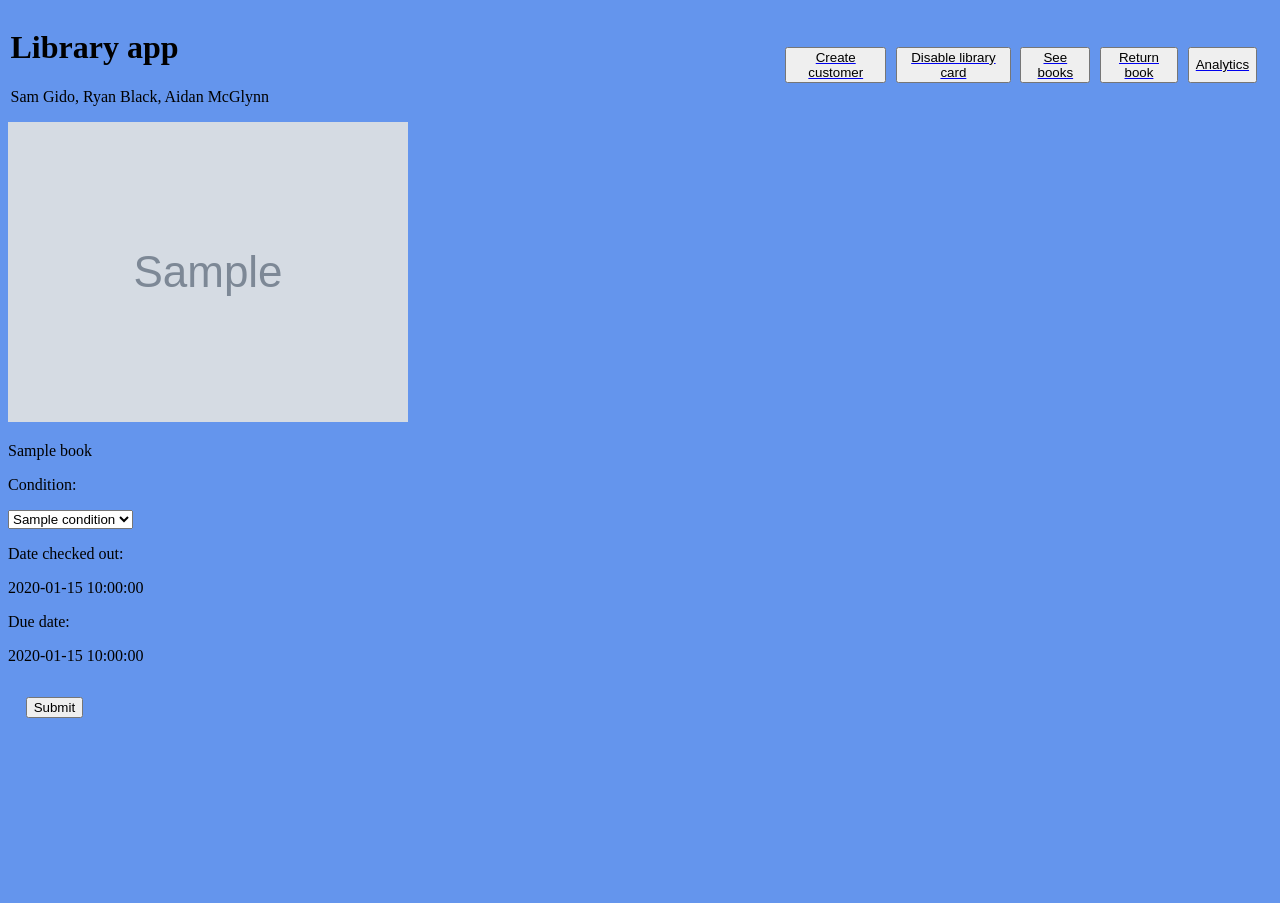
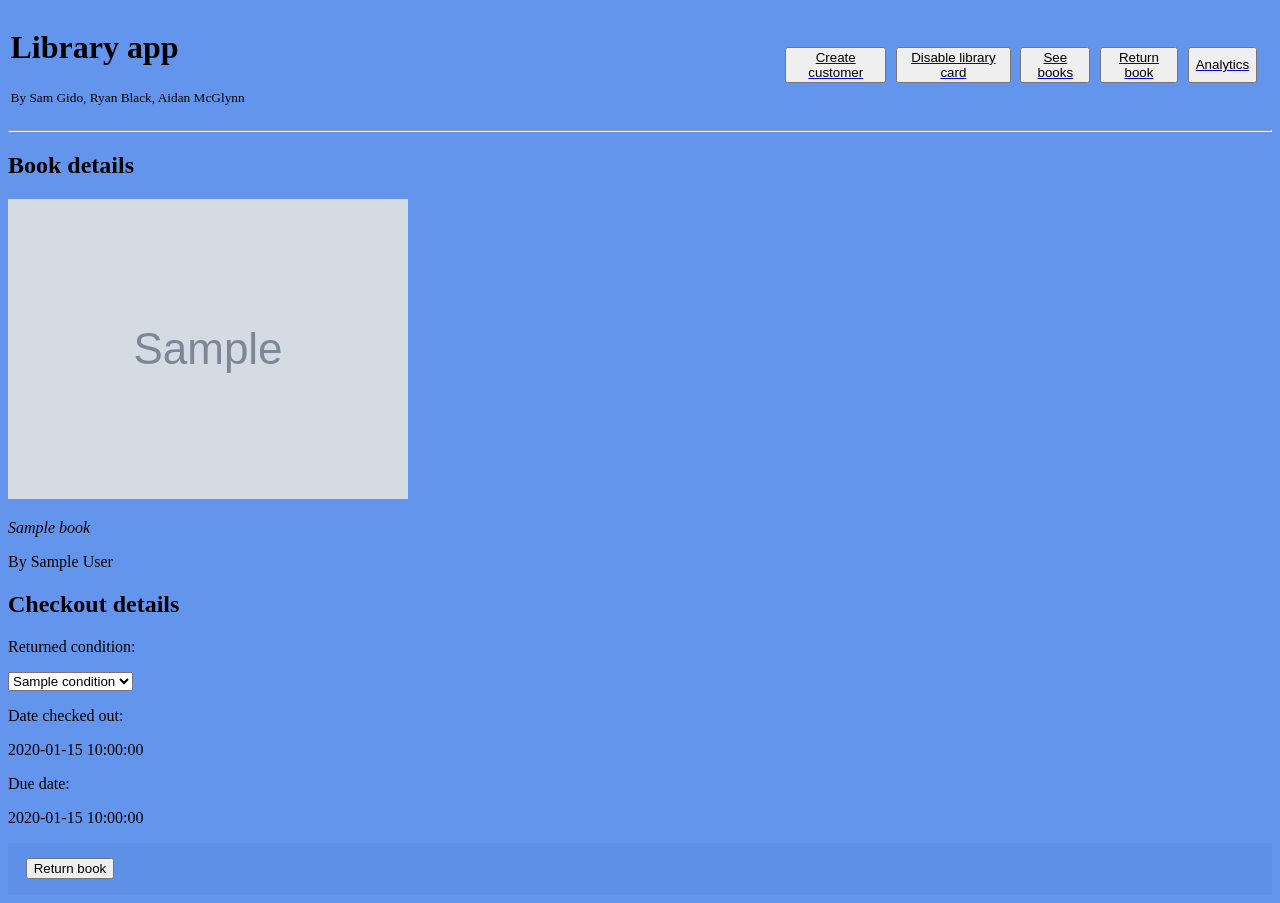
Before and after one commit to samgido/ksu-cis560-project-app, a Flask app: template templates/checkout_details.html in a window 1280 px wide. Before the commit the page ends 718 px from the top, so only its background shows below. Run offline with Flask 3, Linux system fonts and the light colour scheme; the template is opened without the code that fills it: most values are stand-ins (such as "Sample title", 1, 10 or a date in 2020); grey boxes marked "Sample" are stand-in pictures; parts of the project's set-up code (start-up, migrations or seed data) failed here and were passed over.

Commit message:
Presentation preparation (#7)
* add a bunch of visual changes

* address pr comments

```diff
--- a/static/style.css
+++ b/static/style.css
@@ -4,6 +4,7 @@ body {
 
 form {
 	padding: 1%;
+	background-color: rgb(95 144 232);
 }
 
 input {
@@ -17,6 +18,10 @@ th, td {
 
 tr {
 	background-color: rgb(95 144 232);
+}
+
+hr {
+	color: lightgrey;
 }
 
 .table_grouping_alt {
--- a/templates/base.html
+++ b/templates/base.html
@@ -10,7 +10,7 @@
 		<div class="header_div">
 			<div>
 				<h1>Library app </h1>
-				<p>Sam Gido, Ryan Black, Aidan McGlynn</p>
+				<p><small>By Sam Gido, Ryan Black, Aidan McGlynn</small></p>
 			</div>
 
 			<div class="header_nav_buttons_div">
@@ -44,6 +44,7 @@
 	</header>
 
 	<main>
+		<hr>
 		{% block content %}{% endblock %}
 	</main>
 </body>
--- a/templates/book_details.html
+++ b/templates/book_details.html
@@ -1,10 +1,11 @@
 {% extends 'base.html' %}
 {% block content %}
 	<img src="{{ book.cover_img_url }}"/>
-	<p>{{ book.title }}</p>
+	<p><em>{{ book.title }}</em></p>
+	<p>By {{ book.author }}</p>
 
 	<div>
-		<p>{{ book.available_count }} / {{ book.total_count }} copies available</p>
+		<p>{{ book.available_count }} / {{ book.total_count }} copies available for checkout</p>
 
 		{% if book.available %}
 			<a href="{{ url_for('view.checkout_book', book_id=book.book_id) }}">
--- a/templates/books.html
+++ b/templates/books.html
@@ -8,7 +8,7 @@
 	<img src="{{ book.cover_img_url }}" class="book_list_display_cover_img" />
 
 	<a href="{{ url_for('view.book_details', book_id=book.book_id) }}">
-		{{ book.title }}
+		<em>{{ book.title }}</em>
 	</a>
 	<p>
 		{% if book.available %}{{ book.available_count }} cop{% if book.available_count == 1 %}y{% else %}ies{% endif %} available{% else %}No copies available{% endif %}
--- a/templates/checkout_book.html
+++ b/templates/checkout_book.html
@@ -1,13 +1,13 @@
 {% extends 'base.html' %}
 {% block content %}
 
-<p> Checking out {{ book.title }} </p>
+<p> Checking out <em>{{ book.title }}</em> by {{ book.author }}</p>
 <form method="POST" class="form">
 	<div>
 	<label for="email">Loaner's email:</label><br>
 	<input type="email" id="email" name="email"><br>
 	</div>
 
-	<input type="submit" name="Submit">
+	<input type="submit" name="Submit" value="Checkout">
 </form>
 {% endblock %}
--- a/templates/checkout_details.html
+++ b/templates/checkout_details.html
@@ -1,10 +1,14 @@
 {% extends 'base.html' %}
 {% block content %}
 
+	<h2>Book details</h2>
 	<img src="{{ book.cover_img_url }}">
-	<p>{{ book.title }}</p>
+	<p><em>{{ book.title }}</em></p>
+	<p>By {{ book.author }}</p>
 
-	<p>Condition: </p>
+	<h2>Checkout details</h2>
+
+	<p>Returned condition: </p>
 	<select id="conditions" name="condition_list" form="return_book">
 		{% for condition in conditions %}
 		<option {% if checkout.condition == condition %} selected {% endif %} >{{ condition }}</option>
@@ -20,7 +24,7 @@
 	<form method="POST" id="return_book">
 		<input class="hidden" type="number" name="checkout_id" value="{{ checkout.checkout_id }}">
 		<input class="hidden" type="number" name="book_copy_id" value="{{ checkout.book_copy_id }}">
-		<input type="submit">
+		<input type="submit" value="Return book">
 	</form>
 
 {% endblock %}
--- a/templates/create_customer.html
+++ b/templates/create_customer.html
@@ -1,5 +1,6 @@
 {% extends 'base.html' %}
 {% block content %}
+<p>Enter customer details</p>
 <form method="POST" class="form">
 	<div>
 	<label for="email">Email:</label><br>
@@ -16,6 +17,6 @@
 	<input type="text" id="lname" name="fname"><br>
 	</div>
 
-	<input type="submit" name="Submit">
+	<input type="submit" name="Submit" value="Create customer">
 </form>
 {% endblock %}
--- a/templates/disable_library_card.html
+++ b/templates/disable_library_card.html
@@ -1,11 +1,13 @@
 {% extends 'base.html' %}
 {% block content %}
+<h2>Disable Library Card</h2>
+<p>Enter customer's email address</p>
 <form method="POST" class="form">
 	<div>
 	<label for="email">Email:</label><br>
 	<input type="email" id="email" name="email"><br>
 	</div>
 
-	<input type="submit" name="Submit">
+	<input type="submit" name="Submit" value="Disable card">
 </form>
 {% endblock %}
--- a/templates/get_user.html
+++ b/templates/get_user.html
@@ -1,8 +1,10 @@
 {% extends 'base.html' %}
 {% block content %}
 
+<p>Enter customers's email address</p>
+
 <form method="GET">
-	<label>User's email</label>
+	<label>Email:</label>
 	<input type="text" name="email">
 
 	<input type="submit" value="View checkouts">
--- a/templates/user_checked_books.html
+++ b/templates/user_checked_books.html
@@ -5,7 +5,7 @@
 	<div class="list_display_div">
 	<img src="{{ book.cover_img_url }}" class="book_list_display_cover_img" />
 
-	<p>{{ book.title }}</p>
+	<p><em>{{ book.title }}</em></p>
 
 	<a href="{{ url_for('view.return_book', email=email, book_id=book.book_id) }}">
 		<button>Return</button>
```
Also changed, not shown: templates/book_loaners.html (+5 -2 lines), templates/return_book.html (deleted, +0 -11 lines), view.py (+8 -1 lines), 1 other file.
